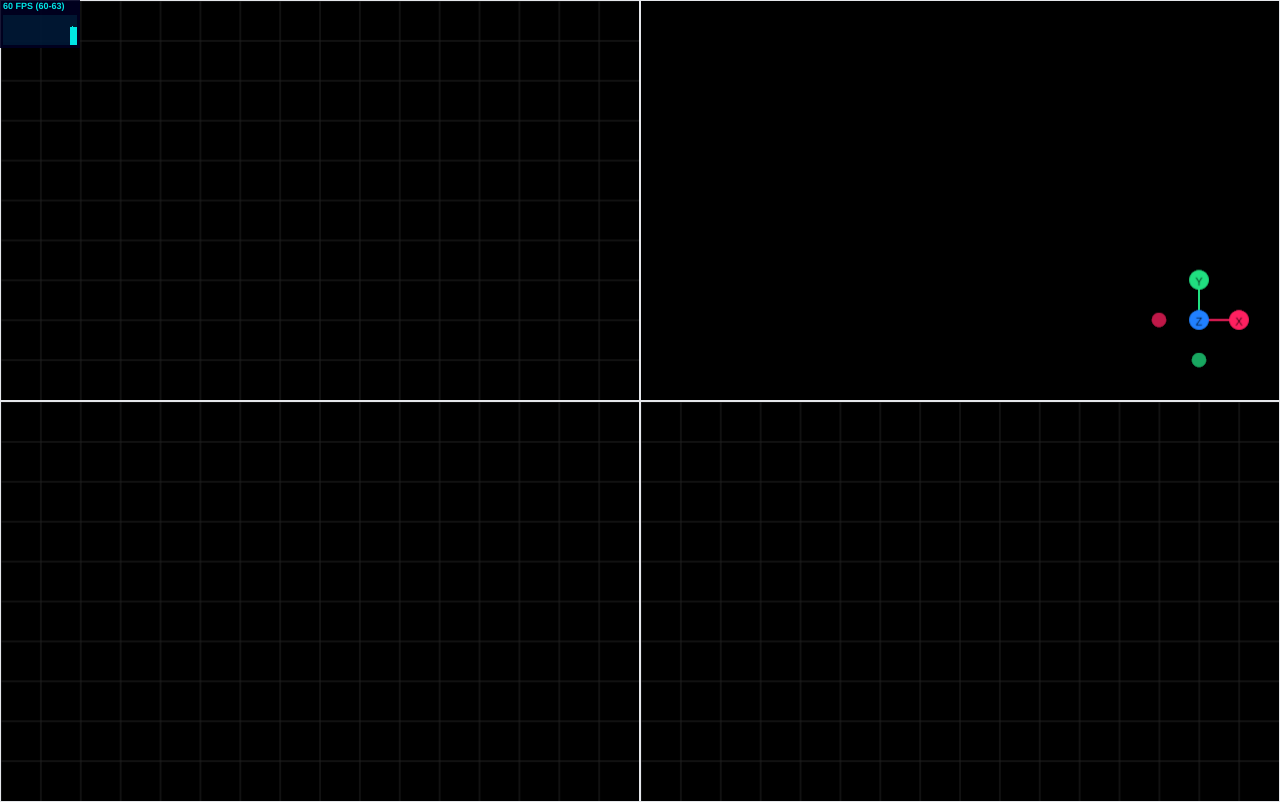
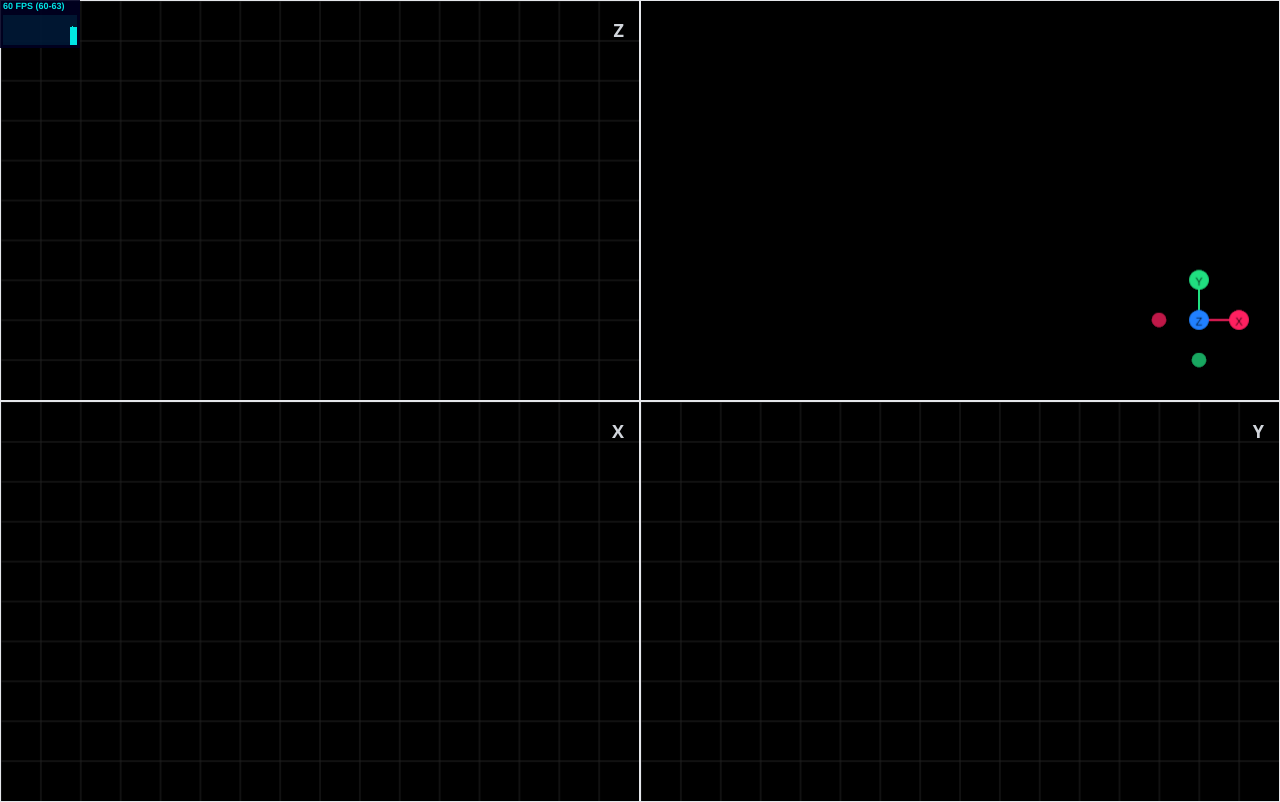
Before and after one commit to kshyr/threeCAD, a React (Vite) app: page / in a window 1280 px wide. Built offline with nearby package versions, Linux system fonts and the light colour scheme.

Commit message:
display sides for clarity

```diff
--- a/src/canvas/SideEditView.tsx
+++ b/src/canvas/SideEditView.tsx
@@ -3,6 +3,7 @@ import type { MouseEvent } from "react";
 import { useModelStore, Side, SelectedArea } from "../store";
 import { Vector3 } from "three";
 import { buildCube } from "../util/shapes";
+import { GizmoHelper, GizmoViewport } from "@react-three/drei";
 
 type SideEditViewProps = {
   side: Side;
@@ -268,6 +269,7 @@ export default function SideEditView({ side }: SideEditViewProps) {
 
   function handleRightClick(e: MouseEvent) {
     e.preventDefault();
+    clearSelection();
     const { x, y } = getLocalMousePos();
 
     const gridX = Math.round(x / cellSize) * cellSize;
@@ -329,7 +331,7 @@ export default function SideEditView({ side }: SideEditViewProps) {
   }
 
   return (
-    <div className="flex justify-center items-center h-full">
+    <div className="flex relative justify-center items-center h-full">
       <canvas
         ref={canvasRef}
         className="border h-full w-full"
@@ -338,6 +340,9 @@ export default function SideEditView({ side }: SideEditViewProps) {
         onMouseMove={handleMouseMove}
         onContextMenu={handleRightClick}
       />
+      <h1 className="absolute top-4 right-4 font-bold text-lg text-gray-300">
+        {side.toUpperCase()}
+      </h1>
     </div>
   );
 }
```
